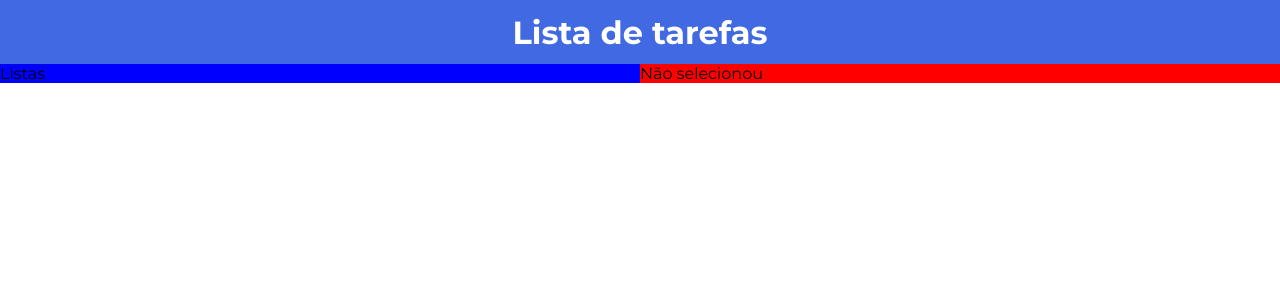
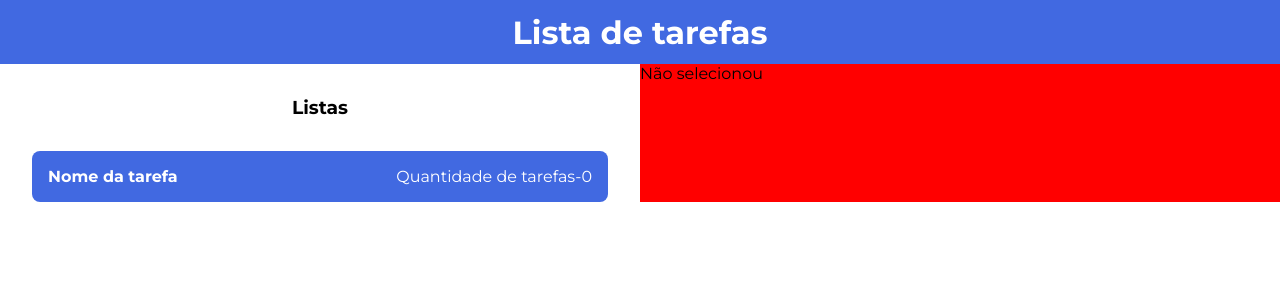
Before and after one commit to cauesvlima/todolist-frontend, a React (Vite) app in the folder todolist/: page / in a window 1280 px wide. Shown: the top 300 px of the page. Built offline with nearby package versions, Linux system fonts and the light colour scheme; no server answers.

Commit message:
componente de lista estilizado

```diff
--- a/todolist/src/components/lists/index.tsx
+++ b/todolist/src/components/lists/index.tsx
@@ -8,16 +8,32 @@ export const Lists = () =>{
     const handleViewLists= async()=>{
         const response = await listGetAll();
         setLists(response.data.listas);
+        console.log(`Total de tarefas: ${response.data.listas[0].tasks.length}`);
         console.log(response.data.listas);
-    }
+    };
+
 
     useEffect(()=>{
         handleViewLists();
-    },[])
+    },[]);
 
 return(
     <div>
-        Listas
+        <div className={styles.listHeader}>
+            <h3>
+            Listas
+            </h3>
+        </div>
+        <div className={styles.listBody}>
+            <div className={styles.listItem}>
+                <div className={styles.listName}>
+                    Nome da tarefa
+                </div>
+                <div className={styles.listAmount}>
+                    Quantidade de tarefas-0
+                </div>
+            </div>
+        </div>
     </div>
 )
 }
--- a/todolist/src/components/lists/styles.module.scss
+++ b/todolist/src/components/lists/styles.module.scss
@@ -0,0 +1,35 @@
+.listHeader{
+    display: flex;
+    justify-content: center;
+    align-items: center;
+    padding-top: 2rem;
+    padding-bottom: 2rem;
+}
+
+.listBody{
+    padding: 0rem 2rem;
+}
+
+.listItem{
+    padding: 1rem;
+    background-color: #4169e1;
+    transition: transform 0.3s ease;
+    display: flex;
+    color: white;
+    border-radius: 8px;
+}
+
+.listItem:hover{
+    transition: 0.3s ease;
+    background-color: #4b71e0;
+    transform: scale(1.01);
+}
+
+.listName{
+    font-weight: bolder;
+
+}
+
+.listAmount{
+    margin-left: auto;
+}
--- a/todolist/src/components/mainContainer/styles.module.scss
+++ b/todolist/src/components/mainContainer/styles.module.scss
@@ -12,7 +12,6 @@
 .listsContainer{
     flex: 1 0 340px;
     height: auto;
-    background-color: blue;
 }
 
 .tasksContainer{
```
